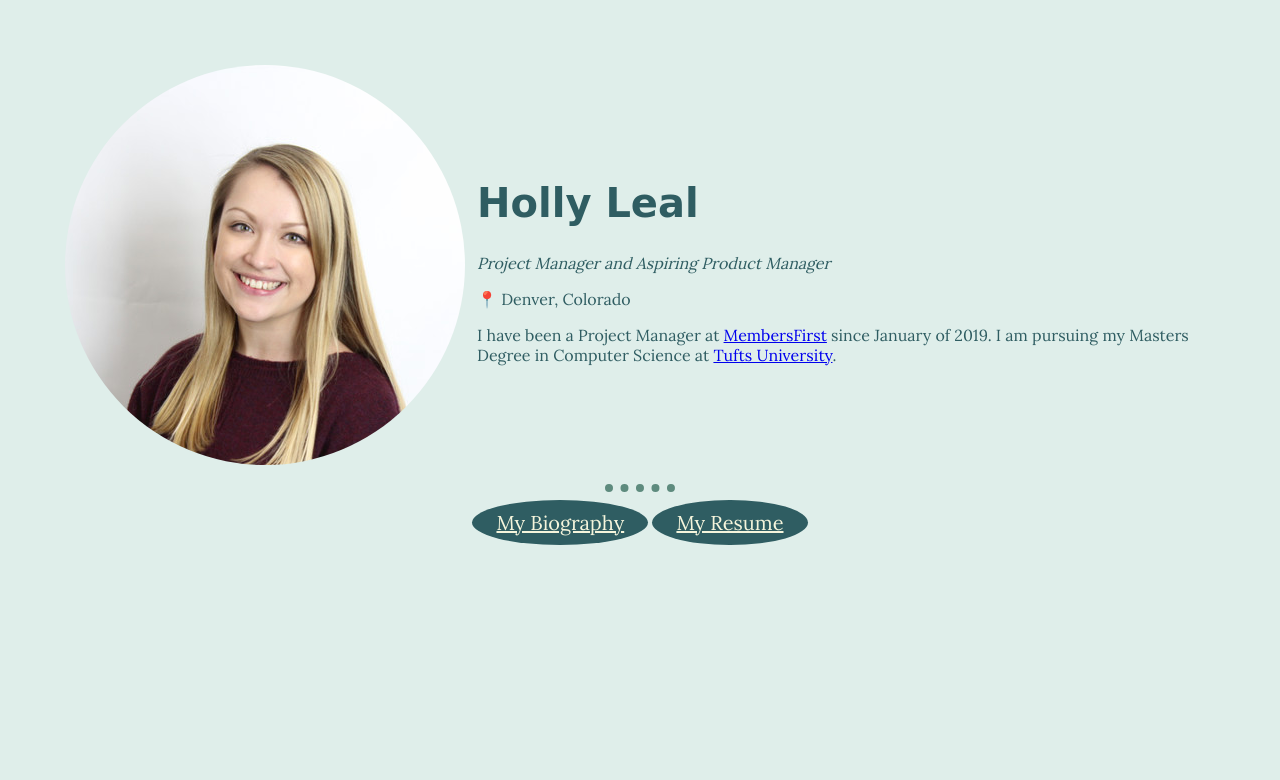
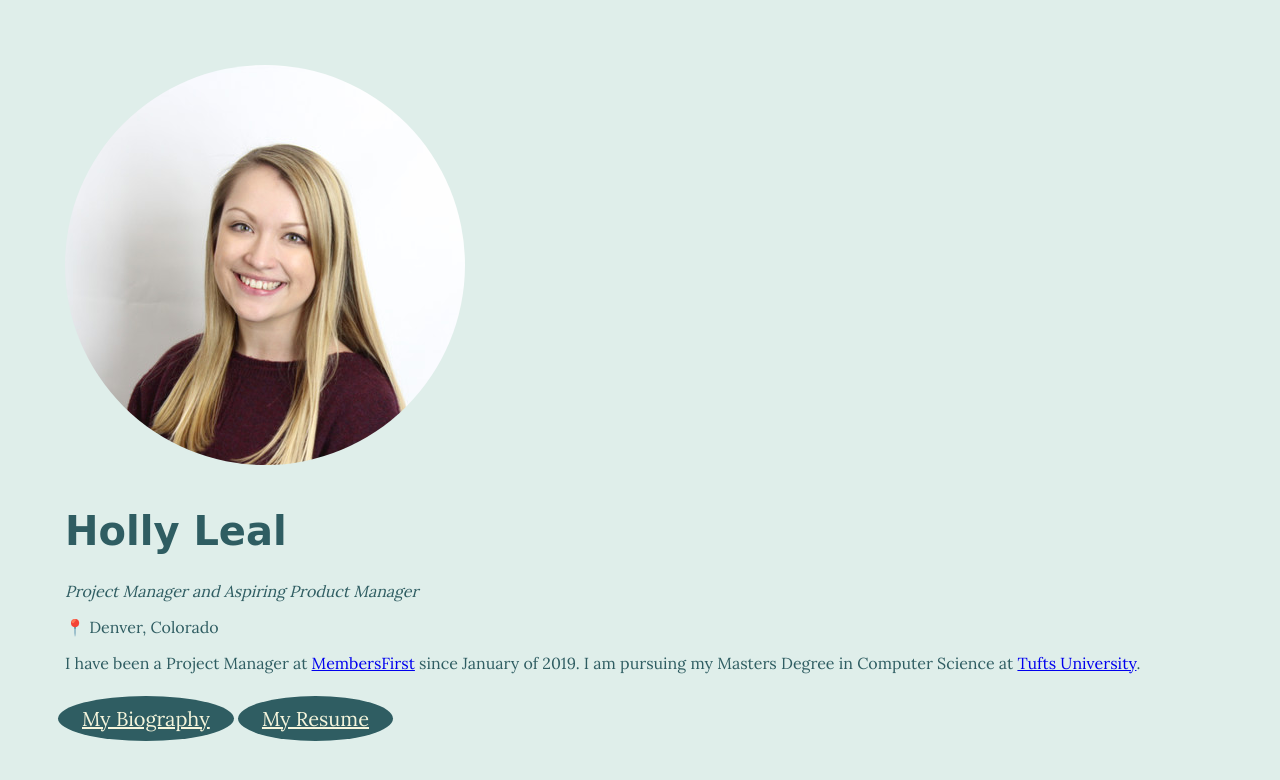
Before and after one commit to hollyhleal/hollyhleal.github.io, a plain HTML site: page index.html in a window 1280 px wide. Drawn offline with Linux system fonts and the light colour scheme; a web font is replaced by a local one.

Commit message:
push name and info to a second row

```diff
--- a/index.html
+++ b/index.html
@@ -13,14 +13,15 @@
         <table>
             <tr>
                 <td><img class="circular" src="images/hollylealphoto.jpeg" alt="holly leal profile picture"></td>
+            </tr>
+            <tr>
                 <td><h1>Holly Leal</h1>
                     <p><em>Project Manager and Aspiring Product Manager</em></p>
                     <p>📍 Denver, Colorado</p>
                     <p>I have been a Project Manager at <a href="https://www.membersfirst.com/">MembersFirst</a> since January of 2019. I am pursuing my Masters Degree in Computer Science at <a href="https://onlinesoe.tufts.edu/online-masters-in-computer-science/">Tufts University</a>.</p></td>
             </tr>
         </table>
-        <hr>
-        <div class="container">
+        <div class="button-container">
             <a class="button" href="bio.html">My Biography</a>
             <a class="button" href="resume.html">My Resume</a>
         </div>
```
